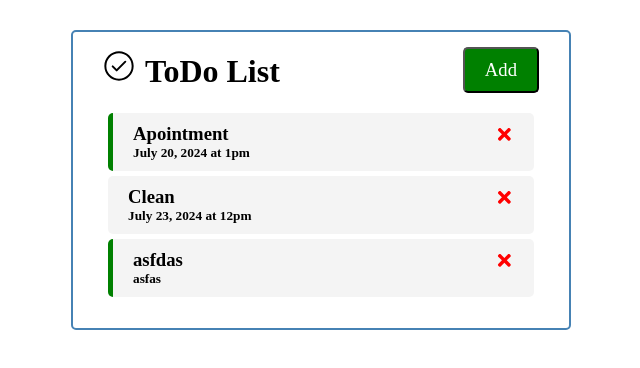
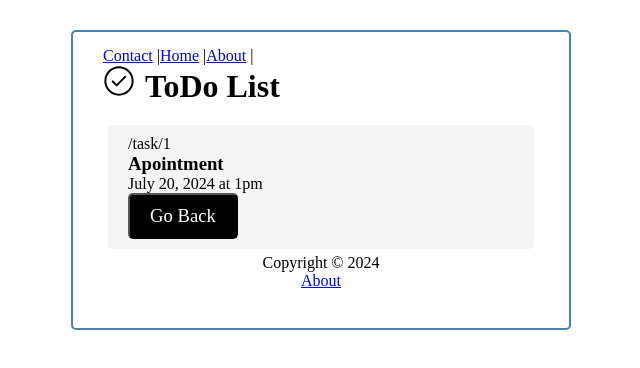
Before and after one commit to AngelRomanchuk/Sem2_term1, a React (Create React App) app in the folder React/todo_list/: page /task/1 in a window 1280 px wide. Shown: the top 368 px of the page, without its empty margins (319-959 px from the left). Built offline with nearby package versions, Linux system fonts and the light colour scheme; data requests are answered from the project's data file.

Commit message:
todo list in react done

```diff
--- a/React/todo_list/db.json
+++ b/React/todo_list/db.json
@@ -7,16 +7,10 @@
       "reminder": true
     },
     {
-      "id": "3",
-      "text": "Clean",
-      "date": "July 23, 2024 at 12pm",
-      "reminder": false
-    },
-    {
-      "id": "edbc",
-      "text": "asfdas",
-      "date": "asfas",
-      "reminder": true
+      "id": "2f14",
+      "text": "Gym",
+      "date": "Every day",
+      "reminder": "false"
     }
   ]
 }
--- a/React/todo_list/package.json
+++ b/React/todo_list/package.json
@@ -10,6 +10,7 @@
     "react": "^18.3.1",
     "react-dom": "^18.3.1",
     "react-icons": "^5.2.1",
+    "react-router-dom": "^6.25.1",
     "react-scripts": "5.0.1",
     "web-vitals": "^2.1.4"
   },
@@ -18,7 +19,7 @@
     "build": "react-scripts build",
     "test": "react-scripts test",
     "eject": "react-scripts eject",
-    "server":"json-server --watch db.json --port 5000"
+    "server": "json-server --watch db.json --port 5000"
   },
   "eslintConfig": {
     "extends": [
--- a/React/todo_list/src/App.js
+++ b/React/todo_list/src/App.js
@@ -1,8 +1,13 @@
 import './App.css';
 import { useState, useEffect } from 'react';
+import {BrowserRouter as Router, Routes, Route, Link} from 'react-router-dom'
 import Header from './Components/Header';
 import Tasks from './Components/Tasks';
 import AddTask from './Components/AddTask';
+import Footer from './Components/Footer';
+import Contact from './Components/Contact';
+import About from './Components/About';
+import TaskDetails from './Components/TaskDetails';
 
 function App() {
   const[tasks, setTasks] = useState([]);
@@ -76,12 +81,28 @@ function App() {
 
   // Main what to show on page
   return (
-    <div className="container">
-      <Header title="ToDo List" onAdd={()=>setShowAddTask(!showAddTask)} showAdd={showAddTask}/>
-      {showAddTask && <AddTask onAdd={addTask}/>}
+    <Router>
+      <div className="container">
+        <Link to='/contact'>Contact</Link> |
+        <Link to='/'>Home</Link> |
+        <Link to='/about'>About</Link> |
+        <Header title="ToDo List" onAdd={()=>setShowAddTask(!showAddTask)} showAdd={showAddTask}/>
+        <Routes>
+          <Route path='/' element={
+            <>
+              {showAddTask && <AddTask onAdd={addTask}/>}
 
-      {tasks.length > 0 ? (<Tasks tasks={tasks} onDelete={deleteTask} onToggle={toggleReminder}/>):("No tasks to show")}
-    </div>
+              {tasks.length > 0 ? (<Tasks tasks={tasks} onDelete={deleteTask} onToggle={toggleReminder}/>):("No tasks to show")}
+            </>
+          } />
+
+          <Route path='/about' element={<About />} />
+          <Route path='/contact' element={<Contact />} />
+          <Route path='/task/:id' element={<TaskDetails />} />
+        </Routes>
+        <Footer />
+      </div>
+    </Router>
   );
 }
 
--- /dev/null
+++ b/React/todo_list/src/Components/About.jsx
@@ -0,0 +1,13 @@
+import React from 'react'
+import { Link } from 'react-router-dom'
+
+const About = () => {
+  return (
+    <div>
+      <h4>Version 1.0.0</h4>
+      <Link to='/'>Go Back</Link>
+    </div>
+  )
+}
+
+export default About
--- /dev/null
+++ b/React/todo_list/src/Components/Contact.jsx
@@ -0,0 +1,11 @@
+import React from 'react'
+
+const Contact = () => {
+  return (
+    <div>
+      <h1>This is Contatct</h1>
+    </div>
+  )
+}
+
+export default Contact
--- /dev/null
+++ b/React/todo_list/src/Components/Footer.jsx
@@ -0,0 +1,13 @@
+import React from 'react'
+import { Link } from 'react-router-dom'
+
+const Footer = () => {
+  return (
+    <footer>
+        <p>Copyright &copy; 2024</p>
+        <Link to='/about'>About</Link>
+    </footer>
+  )
+}
+
+export default Footer
--- a/React/todo_list/src/Components/Header.jsx
+++ b/React/todo_list/src/Components/Header.jsx
@@ -2,16 +2,19 @@
 import PropTypes from 'prop-types'
 import { GoCheckCircle } from "react-icons/go";
 import Button from './Button';
+import {useLocation} from 'react-router-dom'
 
 
-function Header({title, onAdd, showAdd}) {
-    const onClick = () => {
-        console.log("clic");
-    }
+function Header({title, onAdd, showAdd, onClick}) {
+  const location = useLocation();
+    // const onClick = () => {
+    //     console.log("clic");
+    // }
   return (
     <header>
       <h1><GoCheckCircle style={{marginRight: "10px"}}/>{title}</h1>
-      <Button text={showAdd?'Close':'Add'} color={showAdd?'red':'green'} onClick={onClick} onAdd={onAdd} />
+      {location.pathname ==='/' && (
+        <Button text={showAdd?'Close':'Add'} color={showAdd?'red':'green'} onClick={onClick} onAdd={onAdd} />)}
     </header>
   );
 }
--- a/React/todo_list/src/Components/Task.jsx
+++ b/React/todo_list/src/Components/Task.jsx
@@ -1,6 +1,7 @@
 // Indevedual tasks manipulated
 import React from 'react'
 import { FaTimes } from "react-icons/fa";
+import {Link} from 'react-router-dom';
 
 const Task = ({task, onDelete, onToggle}) => {
   return (
@@ -9,7 +10,7 @@ const Task = ({task, onDelete, onToggle}) => {
         {task.text}{' '}
         <FaTimes onClick={() => onDelete(task.id)} style={{color:'red'}}/>
       </h3>
-      <h5>{task.date}</h5>
+      <p><Link to={`/task/${task.id}`}>View Details</Link></p>
     </div>
   )
 }
--- /dev/null
+++ b/React/todo_list/src/Components/TaskDetails.jsx
@@ -0,0 +1,39 @@
+import React from 'react'
+import { useEffect, useState } from 'react';
+import { useParams, useNavigate, useLocation } from 'react-router-dom';
+import Button from './Button';
+
+const TaskDetails = () => {
+    const [task, setTask] = useState({});
+    const [loading, setLoading] = useState(true);
+
+
+    const params = useParams();
+    const navigate = useNavigate();
+    const {pathname} = useLocation();
+
+    useEffect(()=>{
+        const fetchTask = async()=>{
+            const res = await fetch(`http://localhost:5000/tasks/${params.id}`);
+            const data = await res.json();
+            // console.log(data);
+            setTask(data);
+            setLoading(false);
+        };
+        fetchTask();
+    })
+  return (
+    loading?(<h3>loading....</h3>):(
+        <div className='task'>
+            <p>{pathname}</p>
+            <h3>{task.text}</h3>
+            <p>{task.date}</p>
+            <Button onAdd={()=>{
+                navigate(-1) }}
+                text ='Go Back'/>
+        </div>
+    )
+  )
+}
+
+export default TaskDetails
--- a/React/todo_list/src/index.css
+++ b/React/todo_list/src/index.css
@@ -79,3 +79,7 @@ header{
 .add-form {
   margin-bottom: 30px;
 }
+
+footer {
+  text-align: center;
+}
```
Also changed, not shown: 1 other file (tests, documents, lock files or other folders).
